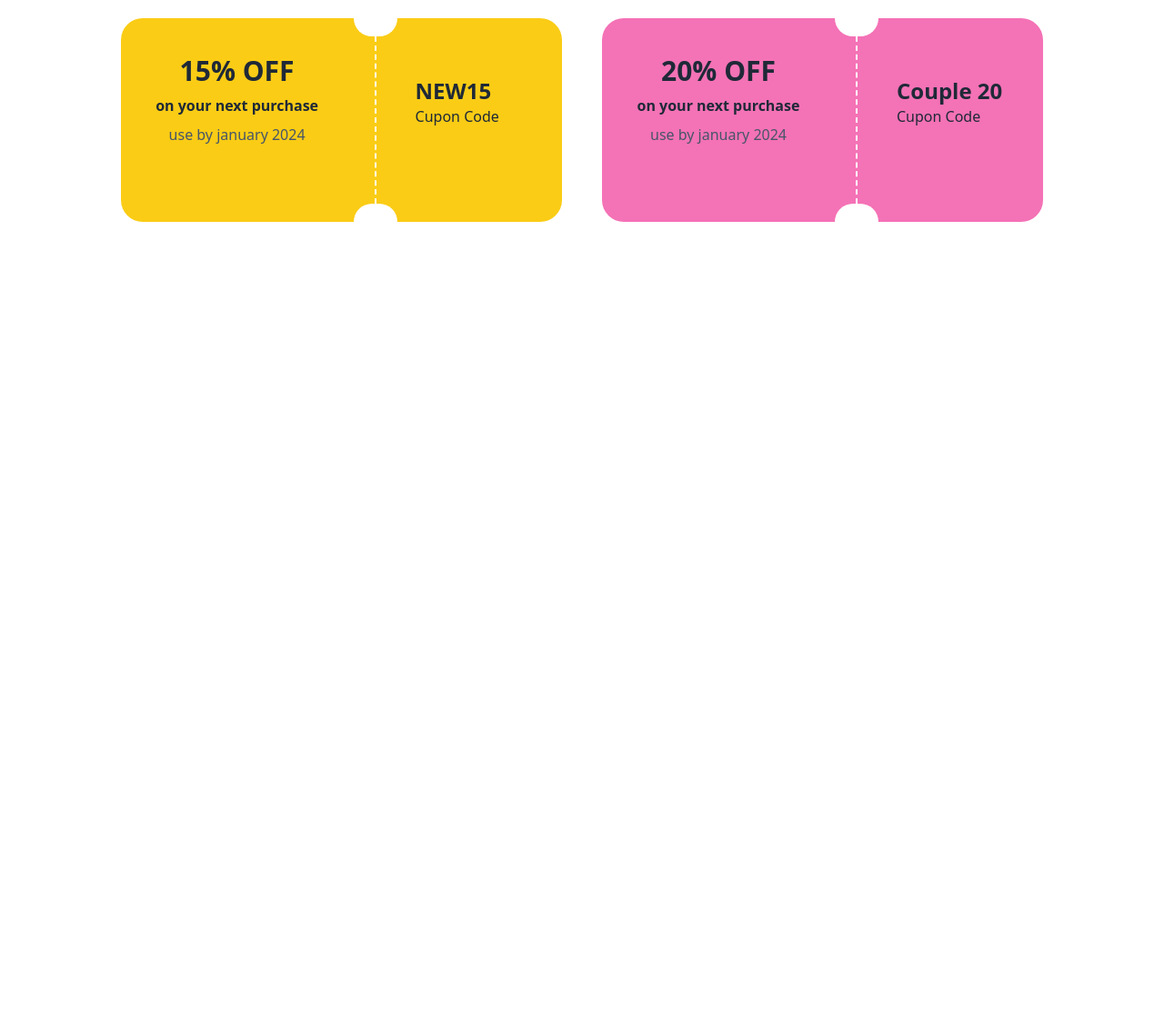
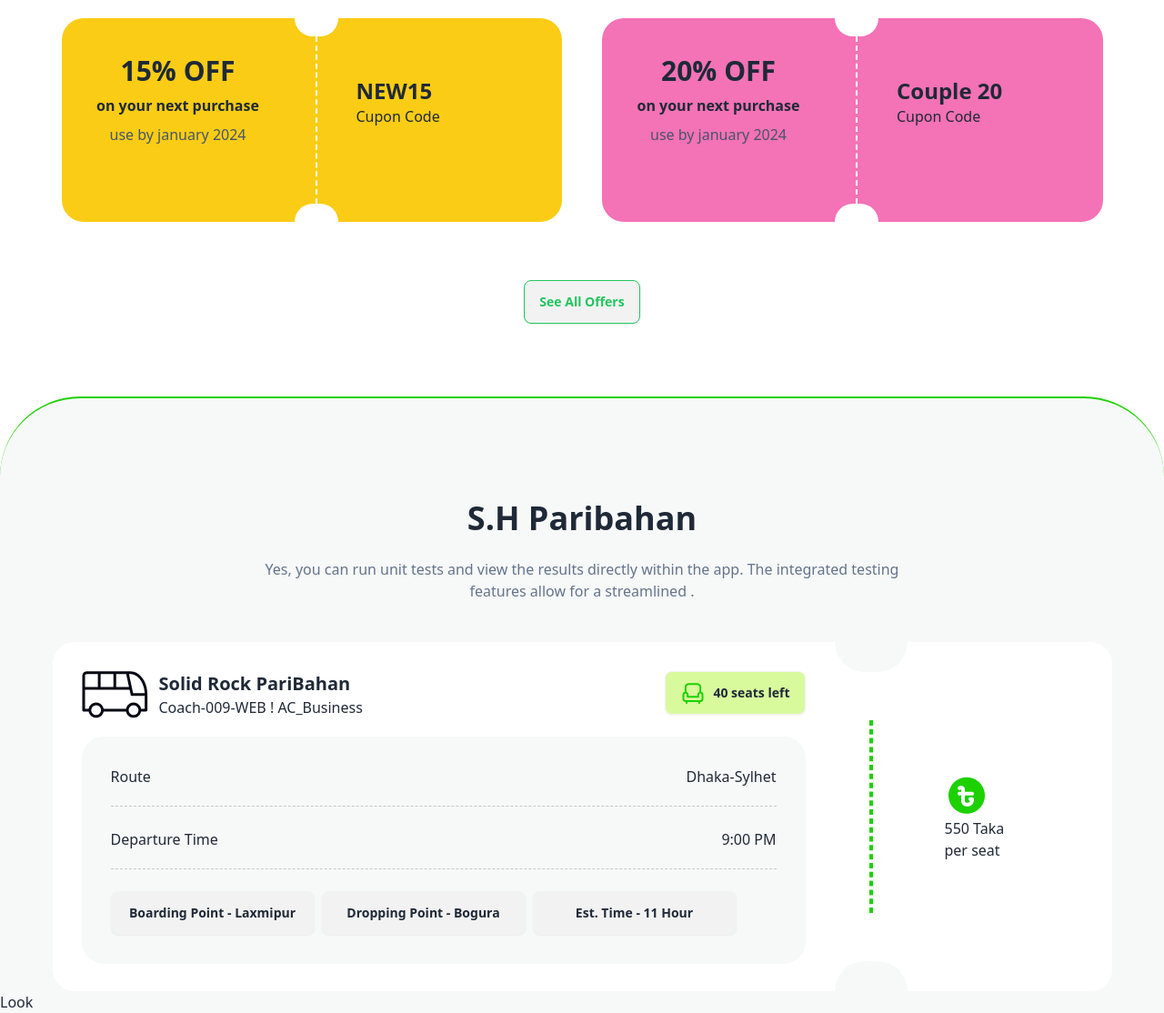
Before and after one commit to sajjadhussains/S_Paribahan, a plain HTML site: page index.html in a window 1280 px wide. Shown: the part 900-2014 px from the top of the page at 91% size. Before the commit the page ends 1188 px from the top, so only its background shows below. Drawn offline with nearby package versions, Linux system fonts and the light colour scheme.

Commit message:
booking top section done

```diff
--- a/index.html
+++ b/index.html
@@ -84,10 +84,11 @@
         </section>
     </header>
     <main>
+
        <section class="best-offer-section mt-5 container mx-auto lg:w-[1165px] mb-5">
         <h1 class="text-4xl font-bold text-center">Best offers for you</h1>
-        <div class="lg:flex lg:gap-6 justify-center">
-            <div class="offers-card lg:w-5/12 sm:mb h-56 bg-yellow-400 flex">
+        <div class="lg:flex lg:gap-6 md:flex md:justify-center">
+            <div class="offers-card sm:w-5/12 lg:w-[565px] sm:mb h-56 bg-yellow-400 flex">
                 <div class="w-64">
                     <h1 class="text-center lg:text-3xl font-bold pt-10 mb-2">15% OFF</h1>
                     <p class="text-center mb-2 font-bold">on your next purchase</p>
@@ -112,7 +113,7 @@
                 </div>
             </div>
 
-            <div class="offers-card lg:w-5/12 h-56 bg-pink-400 flex">
+            <div class="offers-card sm:w-5/12 lg:w-[565px] h-56 bg-pink-400 flex">
                 <div class="w-64">
                     <h1 class="text-center lg:text-3xl font-bold pt-10 mb-2">20% OFF</h1>
                     <p class="text-center mb-2 font-bold">on your next purchase</p>
@@ -137,7 +138,78 @@
                 </div>
             </div>
         </div>
+        <div class="offer-btn mt-10">
+            <a href="" class="btn border-green-500 text-green-500">See All Offers</a>
+        </div>
        </section>
+
+       <!-- Booking section start -->
+       <section class="booking-section mt-20">
+
+            <div class="sh-paribahan-heading flex justify-center mt-28 pb-11">
+                <div class="lg:w-[736px]">
+                    <h1 class="text-center text-4xl font-bold mb-6">S.H Paribahan</h1>
+                <p class="text-center text-slate-500">Yes, you can run unit tests and view the results directly within the app. The integrated testing features allow for a streamlined .</p>
+                </div>
+            </div>
+
+            <div class="solid-rock container mx-auto lg:w-[1165px] bg-white rounded-3xl  lg:flex lg:h-96 ">
+                <div class="p-8 lg:w-[860px]">
+                    <div class="flex justify-between">
+                        <div class="lg:flex">
+                            <img class="me-3" src="./images/bus-logo.png" alt="">
+                            <div>
+                                <h1 class="text-xl font-bold">Solid Rock PariBahan</h1>
+                                <p>Coach-009-WEB ! AC_Business</p>
+                            </div>
+                        </div>
+                        <a href="" class="btn bg-lime-200">
+                            <img src="./images/seat-green.png" alt="">
+                            40 seats left
+                        </a>
+                    </div>
+                    <div class="p-8 bg-[#F7F8F8] rounded-3xl mt-5">
+                        <div class="flex justify-between pb-5 input-bottom-border">
+                            <p>Route</p>
+                            <p>Dhaka-Sylhet</p>
+                        </div>
+                        <div class="flex justify-between pb-5 input-bottom-border mt-6">
+                            <p>Departure Time</p>
+                            <p>9:00 PM</p>
+                        </div>
+                        <div class="mt-6 flex flex-wrap lg:gap-2">
+                            <a href="" class="btn w-56 ">Boarding Point - Laxmipur</a>
+                            <a href="" class="btn w-56 ">Dropping Point - Bogura</a>
+                            <a href="" class="btn w-56">Est. Time - 11 Hour</a>
+                        </div>
+                    </div>
+                </div>
+
+                <div class="elipsee h-full">
+                    <div class="elipse-3 bg-[#F7F8F8]">
+
+                    </div>
+                    <div class="h-full flex justify-center items-center">
+                        <div class="small-border h-2/3 ">
+
+                        </div>
+                    </div>
+                    <div class="elipse-4 bg-[#F7F8F8]">
+
+                    </div>
+                </div>
+
+                <div class="flex justify-center items-center sm:w-full lg:w-[210px]">
+                    <div class="w-32">
+                        <img src="./images/fare.png" alt="">
+                        <p>550 Taka</p>
+                        <p>per seat</p>
+                    </div>
+                </div>
+            </div>
+            <h1>Look</h1>
+       </section>
+
     </main>
     <footer>
 
--- a/styles/index.css
+++ b/styles/index.css
@@ -51,3 +51,59 @@
     border-radius: 24px;
     margin:24px 10px;
 }
+.offer-btn{
+    display: flex;
+    justify-content: center;
+}
+
+/*
+
+ ***
+*
+  *   BOOKING SECTION
+    *
+   *
+***
+
+*/
+
+.booking-section{
+    box-sizing: border-box;
+    border-top: 2px solid rgb(29, 209, 0);
+    border-radius: 88px 88px 0px 0px;
+    background: rgb(247, 248, 248);
+}
+.input-bottom-border{
+    border-bottom:1px dashed rgba(3, 7, 18, 0.2);
+}
+.elipsee{
+    display: flex;
+    /* align-content: space-between; */
+    flex-direction: column;
+}
+.booking-section .elipse-3{
+    width: 80px;
+    height: 10.41%;
+    background: rgb(247, 248, 248);
+    border-bottom-left-radius: 90px;
+    border-bottom-right-radius: 90px;
+}
+.booking-section .elipse-4{
+    width: 80px;
+    height: 10.41%;
+    background: rgb(247, 248, 248);
+    border-top-left-radius: 90px;
+    border-top-right-radius: 90px;
+}
+.solid-rock .small-border{
+    border: 2px dashed rgb(29, 209, 0);
+}
+
+@media only screen and (max-width:992px) {
+    .solid-rock .elipsee{
+       display: none;
+    }
+}
+@media only screen and (max-width:640px) {
+
+}
```
